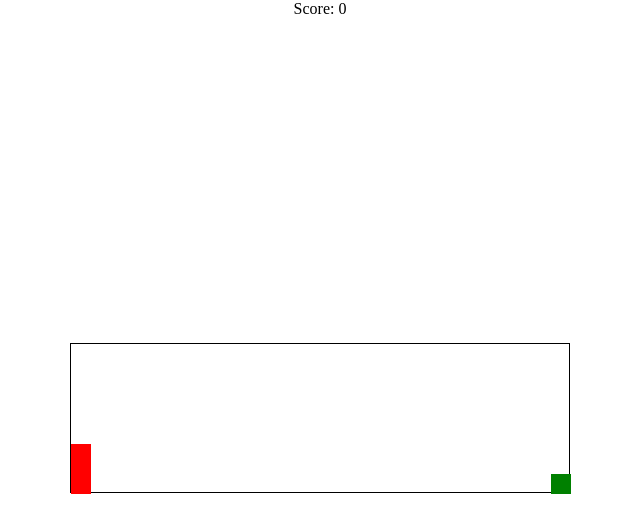
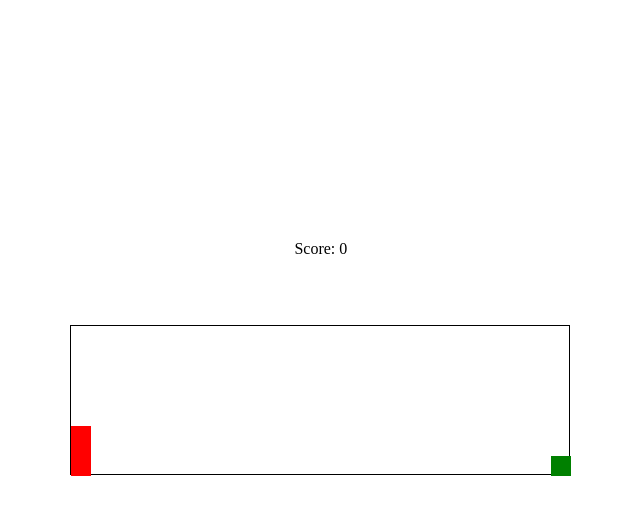
Before and after one commit to lomaia17/simplegame, a plain HTML site: page index.html in a window 1280 px wide. Shown: the whole page, without its empty margins (320-960 px from the left). Drawn offline with Linux system fonts and the light colour scheme.

Commit message:
Update style.css

```diff
--- a/style.css
+++ b/style.css
@@ -59,5 +59,8 @@
 }
 
 p {
+  position: absolute;
+  top:30%;
+  left: 48%;
   text-align: center;
 }
```
